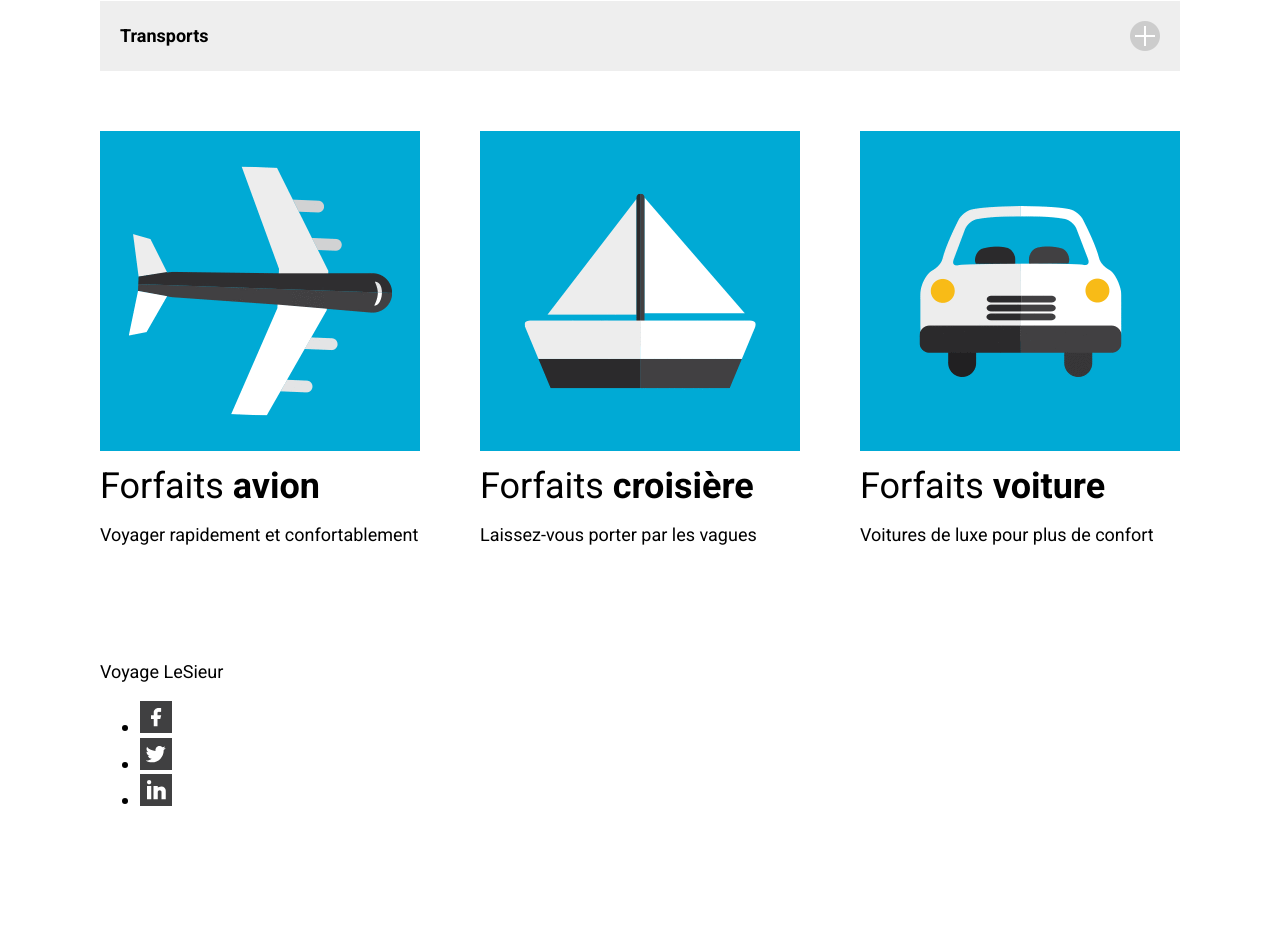
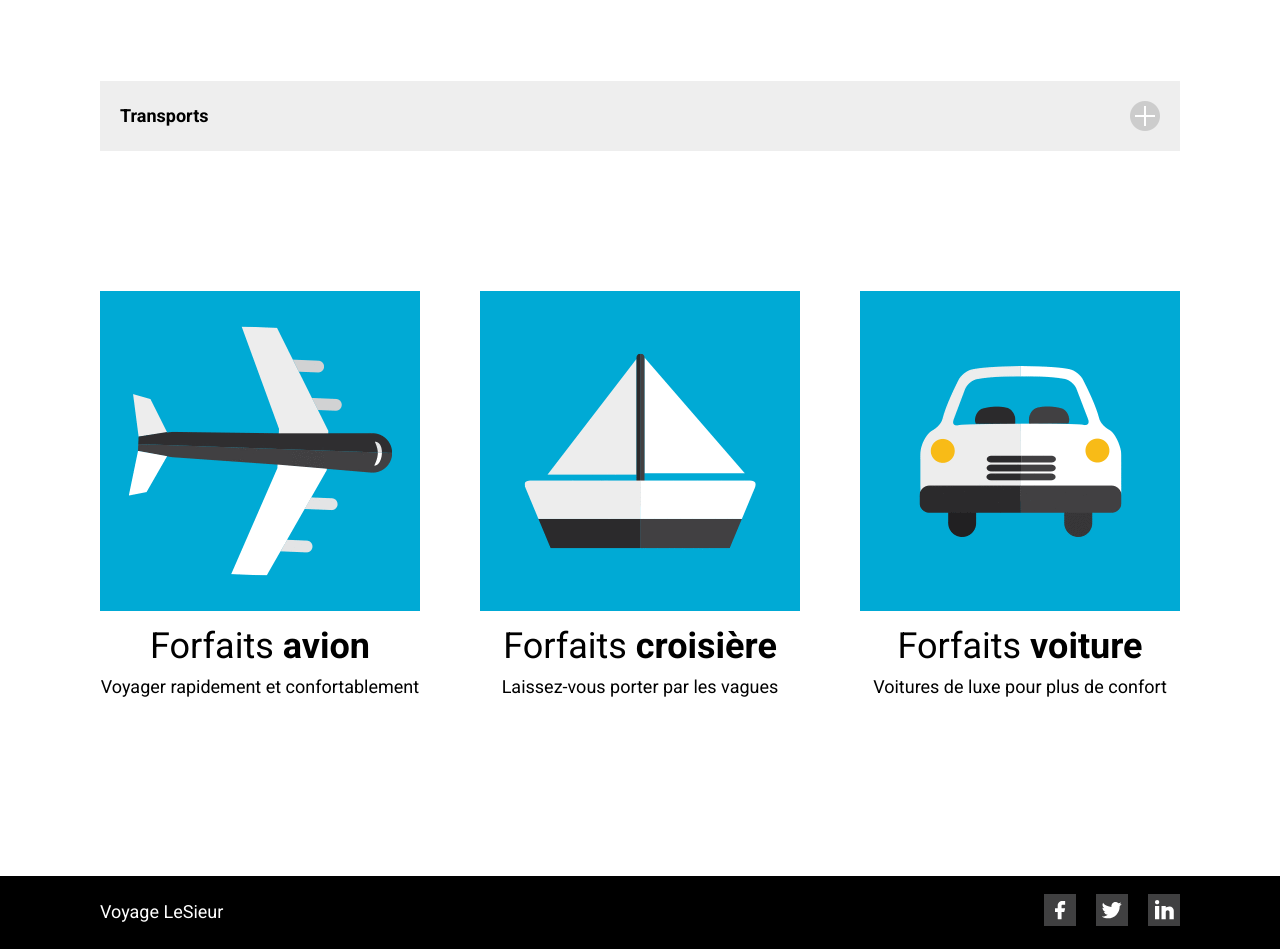
Before and after one commit to mariannemercille/lesieur, a plain HTML site: page index.html in a window 1280 px wide. Shown: the part 360-1309 px from the top of the page. Before the commit the page ends 1189 px from the top, so only its background shows below. Drawn offline with Linux system fonts and the light colour scheme.

Commit message:
voyage leSIEUR

```diff
--- a/css/style.css
+++ b/css/style.css
@@ -21,6 +21,7 @@ body{
 
     font-family: "Roboto", sans-serif;
     font-size: 18px;
+
 
 }
 
@@ -117,6 +118,7 @@ COMPONENTS
 
     padding: 20px;
     margin-bottom: 60px;
+    margin-top: 80px;
 
 
 }
@@ -124,6 +126,7 @@ COMPONENTS
 .transports{
     padding-top: 80px;
     padding-bottom: 80px;
+    text-align: center;
 }
 
 .conteneur-transports{
@@ -131,3 +134,49 @@ COMPONENTS
     grid-template-columns: 1fr 1fr 1fr;
     gap: 60px;
 }
+
+
+
+.transports p{
+    margin-top: 5px;
+}
+
+.menu-social a{
+    display: block;
+    align-items: center;
+    justify-content: space-between;
+}
+
+.footer .wrapper{
+    display: flex;
+    align-items: center;
+    justify-content: space-between;
+}
+
+.menu-social{
+    display: flex;
+    list-style: none;
+    gap: 20px;
+}
+
+.footer{
+    background-color: black;
+    color: white;
+}
+
+.facebook a:hover{
+    background-color: #1877f2;
+}
+
+.twitter a:hover{
+    background-color: #1da1f2;
+}
+
+.linkedin a:hover{
+    background-color: #0a66c2;
+}
+
+/* AIDE STYLISTIQUE*/
+.conteneur-transports-invisible{
+    display: none;
+}
--- a/index.html
+++ b/index.html
@@ -12,6 +12,7 @@
 
     <link rel="stylesheet" href="css/normalize.css">
     <link rel="stylesheet" href="css/style.css">
+    <script src="js/script.js" defer></script>
 
 </head>
 <body>
@@ -50,23 +51,23 @@
         <div class="wrapper">
             <div class="titre-section">
                 <h2>Transports</h2>
-                <img src="image/iconeplus1.png" alt="bouton plus">
+                <img src="image/iconeplus1.png" class="js-plus" alt="bouton plus">
             </div>
 
             <div class="conteneur-transports">
-                <article>
+                <article class="transports">
                     <img src="image/avion1.png" alt="forfait avion">
                     <h3>Forfaits <strong>avion</strong></h3>
                     <p>Voyager rapidement et confortablement</p>
                 </article>
 
-                <article>
+                <article class="transports">
                     <img src="image/bateau1.png" alt="forfait bateau">
                     <h3>Forfaits <strong>croisière</strong></h3>
                     <p>Laissez-vous porter par les vagues</p>
                 </article>
 
-                <article>
+                <article class="transports">
                     <img src="image/auto1.png" alt="forfait voiture">
                     <h3>Forfaits <strong>voiture</strong></h3>
                     <p>Voitures de luxe pour plus de confort</p>
@@ -79,10 +80,10 @@
         <div class="wrapper">
             <p>Voyage LeSieur</p>
             <nav>
-                <ul>
-                    <li><a href="#"><img src="image/social.png" alt="logo facebook"></a></li>
-                    <li><a href="#"><img src="image/social.svg" alt="logo twitter"></a></li>
-                    <li><a href="#"><img src="image/social1.svg" alt="logo linkedin"></a></li>
+                <ul class="menu-social">
+                    <li class="facebook"><a href="#"><img src="image/facebook.svg" alt="logo facebook"></a></li>
+                    <li class="twitter"><a href="#"><img src="image/social.svg" alt="logo twitter"></a></li>
+                    <li class="linkedin"><a href="#"><img src="image/social1.svg" alt="logo linkedin"></a></li>
                 </ul>
             </nav>
         </div>
--- /dev/null
+++ b/js/script.js
@@ -0,0 +1,8 @@
+const btPlus=document.querySelector('js-plus');
+const conteneur = document.querySelector('.conteneur-transports');
+
+btPlus.addEventListener('click', fouvreferme);
+
+function fouvreferme(){
+    conteneur.classList.toggle('conteneur-transport-invisible');
+};
```
Also changed, not shown: image/facebook.svg (added), image/social.png (deleted), 2 other files.
